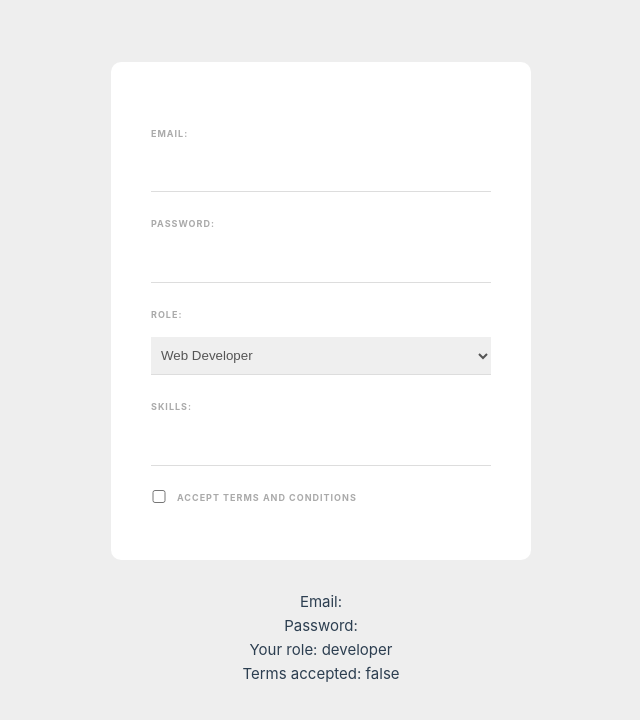
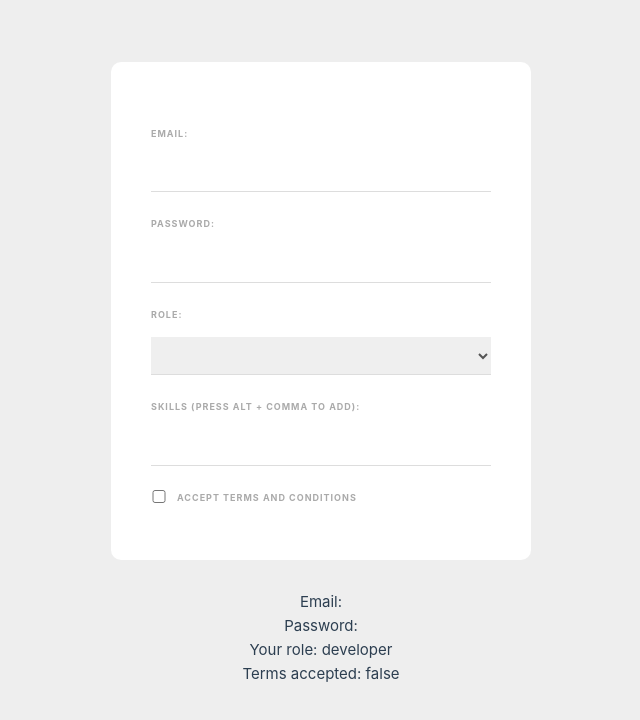
Before and after one commit to Nimith7/FormsInputs, a Vue app: page / in a window 1280 px wide. Shown: the top 720 px of the page, without its empty margins (319-959 px from the left). Built offline with nearby package versions, Linux system fonts and the light colour scheme.

Commit message:
Delete Skill

```diff
--- a/src/components/SignupForm.vue
+++ b/src/components/SignupForm.vue
@@ -8,14 +8,16 @@
 
     <label>Role:</label>
     <select v-model="role">
-      <option value="developer">Web Developer</option>
-      <option value="designer">Web Designer</option>
+      <option value="Web Developer">Web Developer</option>
+      <option value="Web Designer">Web Designer</option>
+      <option value="Mobile Developer">Mobile Developer</option>
+      <option value="Software Developer">Software Developer</option>
     </select>
 
-    <label>Skills:</label>
+    <label>Skills (press alt + comma to add):</label>
     <input type="text" v-model="tempSkill" @keyup.alt="addSkill" />
     <div v-for="skill in skills" :key="skill" class="pill">
-      {{ skill }}
+      <span @click="deleteSkill(skill)">{{ skill }}</span>
     </div>
 
     <div class="terms">
@@ -58,14 +60,18 @@ export default {
     };
   },
   methods: {
-    addSkill(e) {
-      //   console.log(e);
-      if (e.key === "," && this.tempSkill) {
+    addSkill($event) {
+      if ($event.key === "," && this.tempSkill) {
         if (!this.skills.includes(this.tempSkill)) {
           this.skills.push(this.tempSkill);
         }
         this.tempSkill = "";
       }
+    },
+    deleteSkill(skill) {
+      this.skills = this.skills.filter((item) => {
+        return skill !== item;
+      });
     },
   },
 };
@@ -106,4 +112,16 @@ input[type="checkbox"] {
   position: relative;
   top: 2px;
 }
+.pill {
+  display: inline-block;
+  margin: 20px 10px 0 0;
+  padding: 6px 12px;
+  background: #eee;
+  border-radius: 20px;
+  font-size: 12px;
+  letter-spacing: 1px;
+  font-weight: bold;
+  color: #777;
+  cursor: pointer;
+}
 </style>
```
